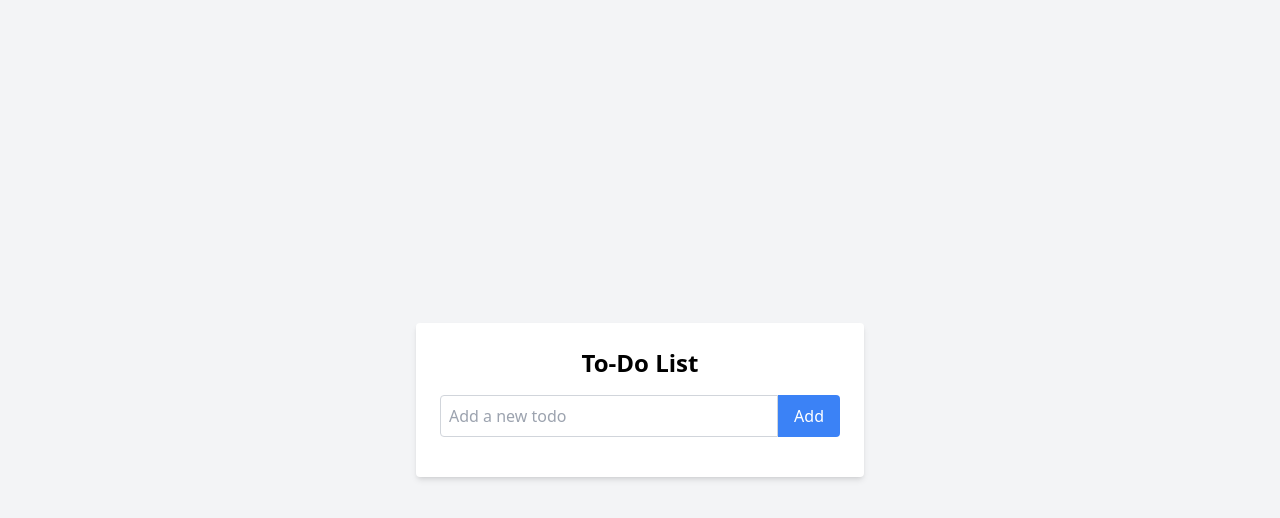
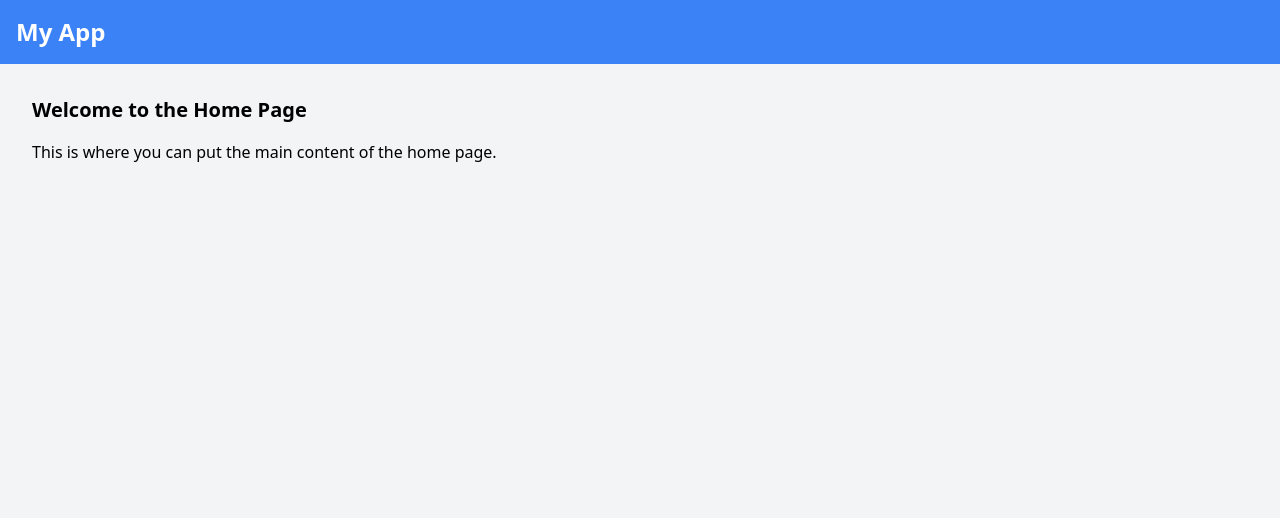
Before and after one commit to ojuan19/sample-backend, a React (Vite) app: page / in a window 1280 px wide. Shown: the top 518 px of the page. Built offline with nearby package versions, Linux system fonts and the light colour scheme.

Commit message:
Reset repo and add my new files

```diff
--- a/package.json
+++ b/package.json
@@ -12,8 +12,7 @@
       "dependencies": {
         "lucide-react": "^0.344.0",
         "react": "^18.3.1",
-        "react-dom": "^18.3.1",
-        "react-router-dom": "^7.1.3"
+        "react-dom": "^18.3.1"
       },
       "devDependencies": {
         "@eslint/js": "^9.9.1",
--- a/src/App.tsx
+++ b/src/App.tsx
@@ -1,61 +1,15 @@
-import React, { useState } from 'react';
+import React from 'react';
+import { BrowserRouter as Router, Route, Switch } from 'react-router-dom';
+import HomePage from './pages/HomePage';
 
-// Main App Component
 function App() {
-  // State to manage the list of todos
-  const [todos, setTodos] = useState<string[]>([]);
-  const [newTodo, setNewTodo] = useState<string>('');
-
-  // Function to add a new todo to the list
-  const addTodo = () => {
-    if (newTodo.trim() !== '') {
-      setTodos([...todos, newTodo.trim()]);
-      setNewTodo('');
-    }
-  };
-
-  // Function to delete a todo by its index
-  const deleteTodo = (index: number) => {
-    setTodos(todos.filter((_, i) => i !== index));
-  };
-
   return (
-    <div className="min-h-screen bg-gray-100 flex items-center justify-center">
-      <div className="bg-white p-6 rounded shadow-md w-full max-w-md">
-        <h2 className="text-2xl font-bold mb-4 text-center">To-Do List</h2>
-        <div className="flex">{/* Input and Add button */}
-          <input
-            type="text"
-            className="flex-1 border border-gray-300 p-2 rounded-l text-gray-800"
-            placeholder="Add a new todo"
-            value={newTodo}
-            onChange={(e) => setNewTodo(e.target.value)}
-          />
-          <button
-            onClick={addTodo}
-            className="bg-blue-500 text-white px-4 py-2 rounded-r hover:bg-blue-600"
-          >
-            Add
-          </button>
-        </div>
-        <ul className="mt-4 space-y-2">{/* List of todos */}
-          {todos.map((todo, index) => (
-            <li
-              key={index}
-              className="flex justify-between items-center bg-gray-50 p-2 rounded shadow-sm"
-            >
-              <span>{todo}</span>
-              <button
-                onClick={() => deleteTodo(index)}
-                className="text-red-500 hover:text-red-700"
-              >
-                Delete
-              </button>
-            </li>
-          ))}
-        </ul>
-      </div>
-    </div>
+    <Router>
+      <Switch>
+        <Route path="/" component={HomePage} />
+        {/* Define other routes here */}
+      </Switch>
+    </Router>
   );
 }
 
--- /dev/null
+++ b/src/components/Header/Header.tsx
@@ -0,0 +1,11 @@
+import React from 'react';
+
+const Header: React.FC = () => {
+  return (
+    <header className="bg-blue-500 text-white p-4">
+      <h1 className="text-2xl font-bold">My App</h1>
+    </header>
+  );
+};
+
+export default Header;
--- /dev/null
+++ b/src/pages/HomePage.tsx
@@ -0,0 +1,16 @@
+import React from 'react';
+import Header from '../components/Header/Header';
+
+const HomePage: React.FC = () => {
+  return (
+    <div className="min-h-screen bg-gray-100">
+      <Header />
+      <main className="p-8">
+        <h2 className="text-xl font-semibold">Welcome to the Home Page</h2>
+        <p className="mt-4">This is where you can put the main content of the home page.</p>
+      </main>
+    </div>
+  );
+};
+
+export default HomePage;
```
